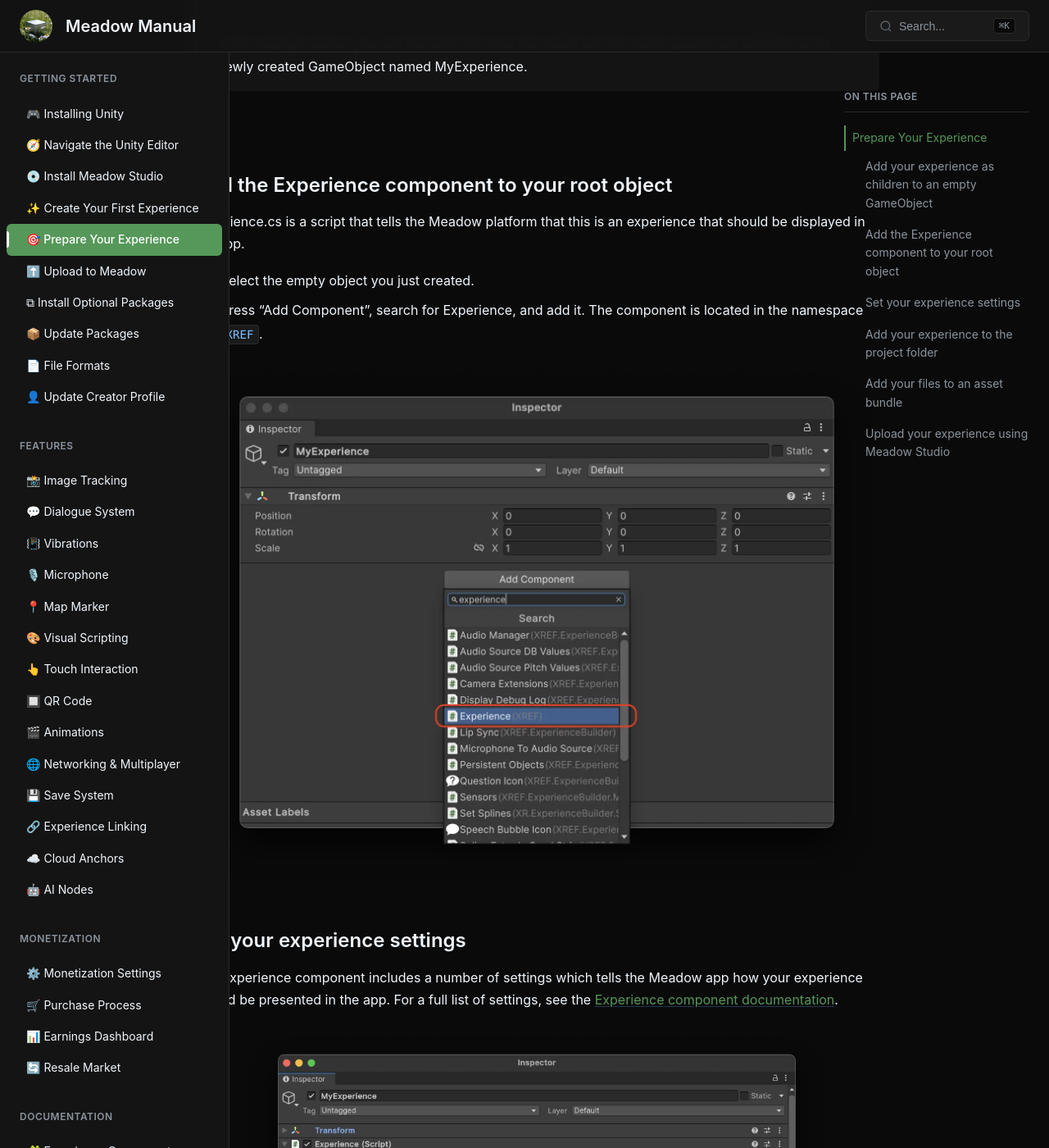
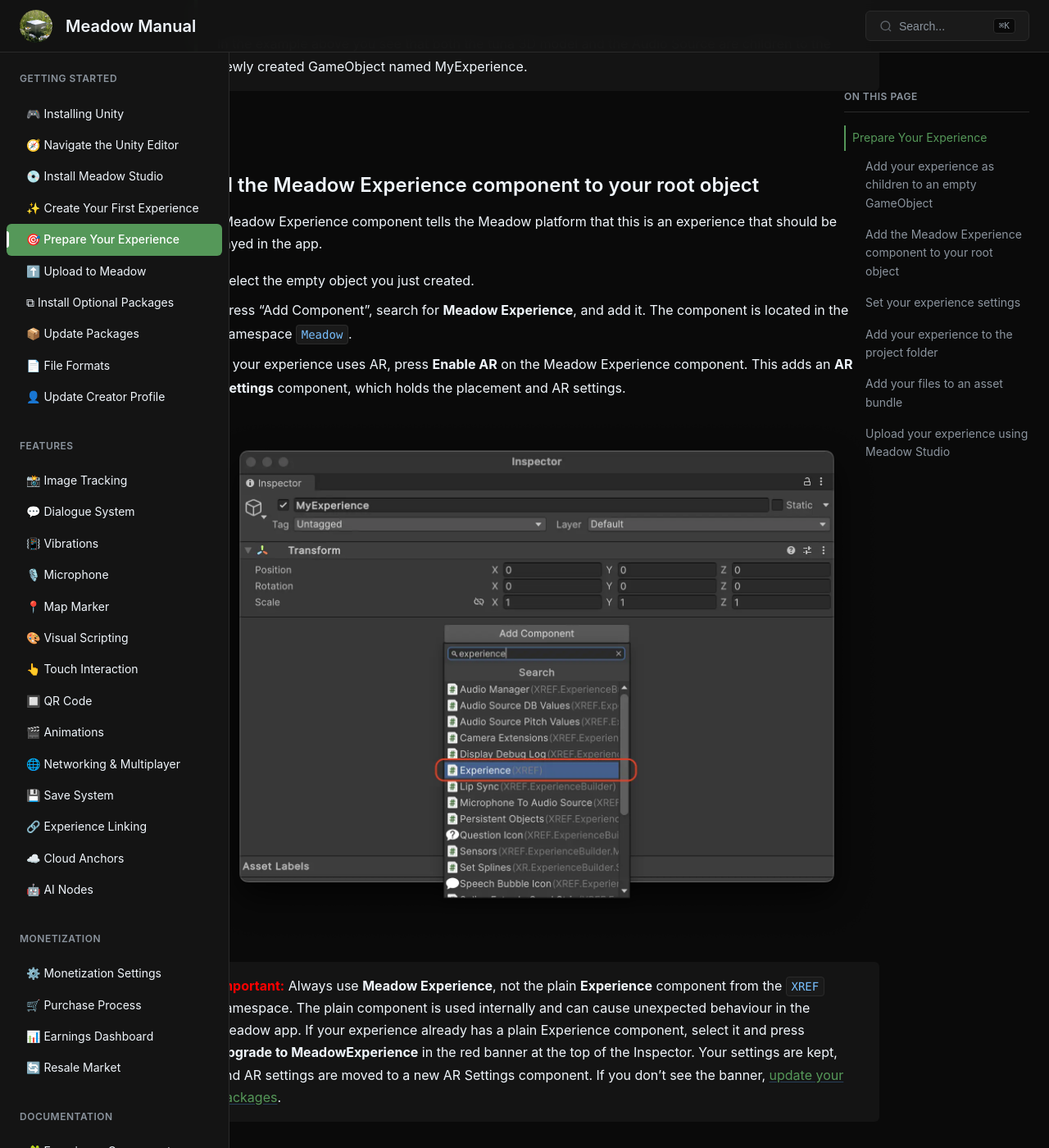
Before and after one commit to untoldgarden/meadow-manual, a Jekyll site: the page built from pages/getting-started/prepare-your-experience.md, in a window 1280 px wide and 1400 px high, scrolled down 2760 px. Shown: the whole window at 82% size. Built offline with Jekyll 4.4.1, drawn with Linux system fonts in a browser that asks for light colours; the table of contents is made by our own code; some of the changed text lies outside the part shown.

Commit message:
Tell creators to use Meadow Experience, not the raw Experience component
The setup guide told creators to add the XREF Experience component, which is
hidden from Add Component and causes edge cases in the app. Point them to
Meadow Experience + Enable AR instead, and explain the upgrade banner.

Co-Authored-By: Claude Opus 5.5 <noreply@anthropic.com>

```diff
--- a/pages/getting-started/prepare-your-experience.md
+++ b/pages/getting-started/prepare-your-experience.md
@@ -10,7 +10,7 @@ order: 5
 
 To upload your experience to Meadow you need to do a few things in Unity:
 * Add all your GameObjects as children to one root GameObject.
-* Add an Experience component to the root GameObject.
+* Add a Meadow Experience component to the root GameObject.
 * Turn the root GameObject into a prefab in your project folder.
 * Add the folder to an asset bundle.
 
@@ -42,23 +42,25 @@ Here's a detailed breakdown:
 
 <br>
 
-## Add the Experience component to your root object
+## Add the Meadow Experience component to your root object
 
-Experience.cs is a script that tells the Meadow platform that this is an experience that should be displayed in the app.
+The Meadow Experience component tells the Meadow platform that this is an experience that should be displayed in the app.
 
 1. Select the empty object you just created.
-2. Press "Add Component", search for Experience, and add it. The component is located in the namespace `XREF`.
+2. Press "Add Component", search for **Meadow Experience**, and add it. The component is located in the namespace `Meadow`.
+3. If your experience uses AR, press **Enable AR** on the Meadow Experience component. This adds an **AR Settings** component, which holds the placement and AR settings.
 
 ![alt_text](../images/add-content-component.webp "image_tooltip")
 
+> **<font color="red">Important:</font>** Always use **Meadow Experience**, not the plain **Experience** component from the `XREF` namespace. The plain component is used internally and can cause unexpected behaviour in the Meadow app. If your experience already has a plain Experience component, select it and press **Upgrade to MeadowExperience** in the red banner at the top of the Inspector. Your settings are kept, and AR settings are moved to a new AR Settings component. If you don't see the banner, [update your packages](/update-packages/).
 
 ## Set your experience settings
 
-The Experience component includes a number of settings which tells the Meadow app how your experience should be presented in the app. For a full list of settings, see the [Experience component documentation](/experience-component/).
+The Meadow Experience and AR Settings components include a number of settings which tell the Meadow app how your experience should be presented in the app. For a full list of settings, see the [Experience component documentation](/experience-component/).
 
 ![alt_text](../images/experience-component.webp "Experience component")
 
->Here are the most important settings:
+>Here are the most important settings, found on the AR Settings component:
 >
 >- **Facing Direction**:
 >    - User: Experience will open facing the user (non-geospatial only.)
@@ -81,7 +83,7 @@ The Experience component includes a number of settings which tells the Meadow ap
 
 Now you need to add the experience you have created to your folder in the Project Window. When you do this, you create what is called a [prefab](https://docs.unity3d.com/Manual/Prefabs.html). A prefab is a type of object that can be reused in different scenes, and also built as an asset bundle. Unity shows you that it is a prefab by changing the icon in the Hierarchy to a blue cube.
 
-1. Select the root object of your experience (the one with the Content component.)
+1. Select the root object of your experience (the one with the Meadow Experience component.)
 2. Drag it into the empty area of your folder in the Project Window.
 
 ![alt_text](../images/create-prefab.webp "image_tooltip")
```
Also changed, not shown: pages/documentation/experience-component.md (+5 -1 lines).
